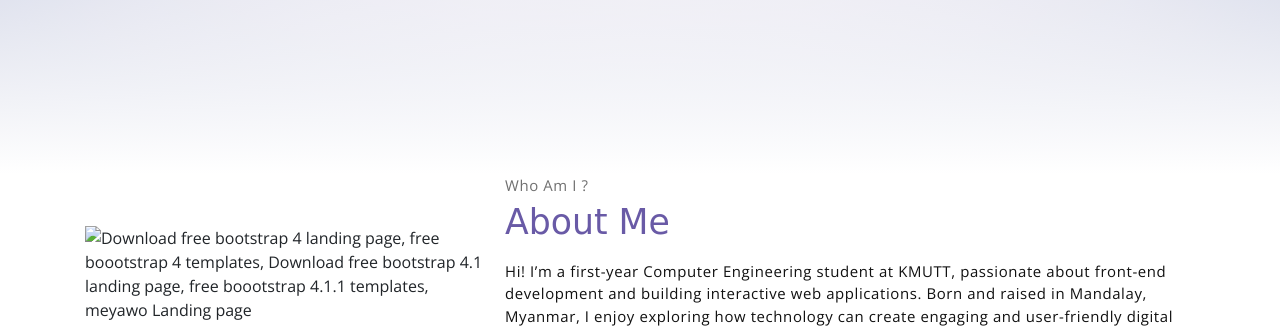
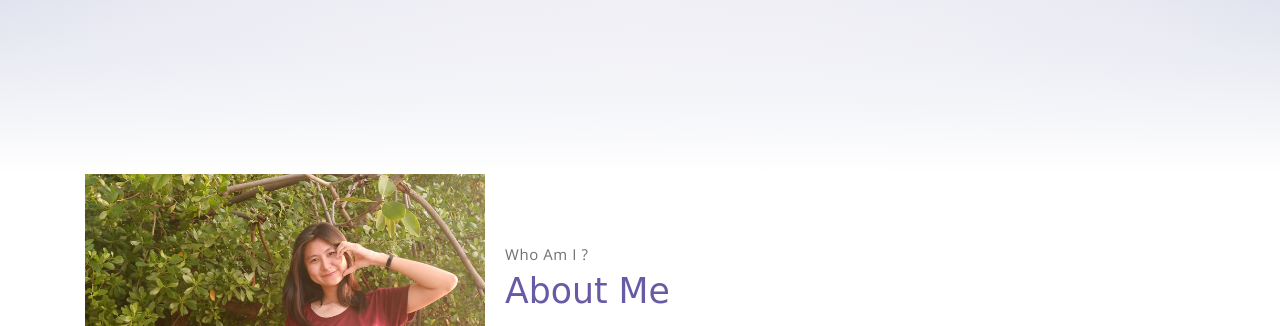
Before and after one commit to LaeLaeKaungNyunt/final, a website: page index.html in a window 1280 px wide. Shown: the part 626-952 px from the top of the page. Drawn offline with nearby package versions, Linux system fonts and the light colour scheme; files whose address does not match are found by name; a web font is replaced by a local one.

Commit message:
Update index.html

```diff
--- a/index.html
+++ b/index.html
@@ -57,7 +57,7 @@
             <!-- about wrapper -->
             <div class="about">
                 <div class="about-img-holder">
-                    <img src="llkn.jpg" class="about-img" alt="Download free bootstrap 4 landing page, free boootstrap 4 templates, Download free bootstrap 4.1 landing page, free boootstrap 4.1.1 templates, meyawo Landing page">
+                    <img src="llkn.png" class="about-img" alt="Download free bootstrap 4 landing page, free boootstrap 4 templates, Download free bootstrap 4.1 landing page, free boootstrap 4.1.1 templates, meyawo Landing page">
                 </div>
                 <div class="about-caption">
                     <p class="section-subtitle">Who Am I ?</p>
```
